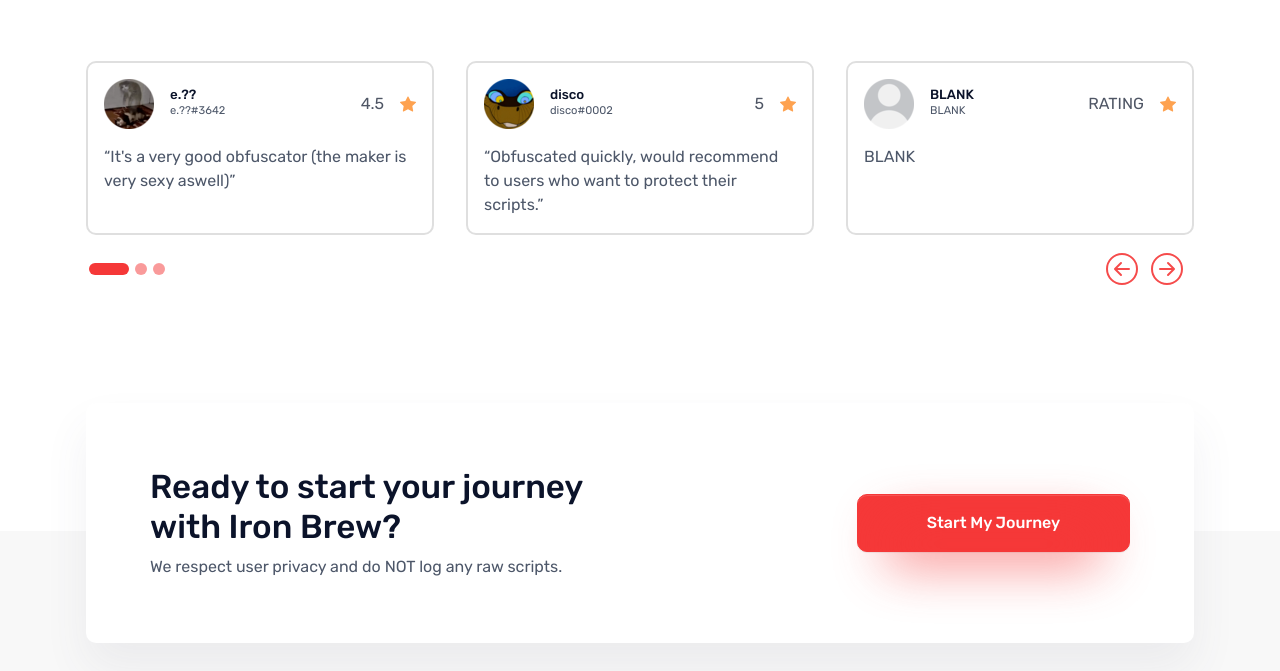
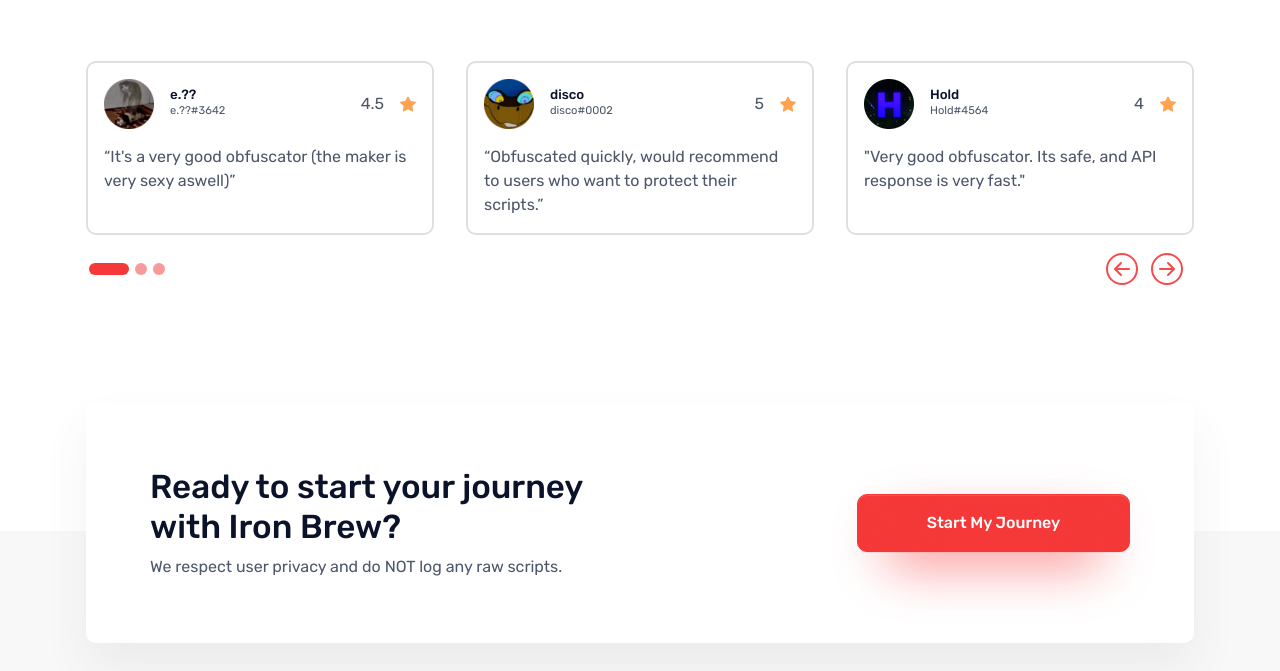
Before and after one commit to VerbalCheats/testilusxyz, a plain HTML site: page ironbrew.html in a window 1280 px wide. Shown: the part 2995-3666 px from the top of the page. Drawn offline with Linux system fonts and the light colour scheme.

```diff
--- a/ironbrew.html
+++ b/ironbrew.html
@@ -264,19 +264,19 @@
                 <div class="card h-100">
                   <div class="card-body">
                     <div class="d-flex justify-content-between align-items-center">
-                      <div class="d-flex align-items-center"><img class="img-fluid" src="assets/img/gallery/blank.png" alt="" />
+                      <div class="d-flex align-items-center"><img class="img-fluid" src="assets/img/gallery/hold.png" alt="" />
                         <div class="flex-1 ms-3">
-                          <h6 class="mb-0 fs--1 text-1000 fw-medium">BLANK</h6>
-                          <p class="fs--2 fw-normal mb-0">BLANK</p>
+                          <h6 class="mb-0 fs--1 text-1000 fw-medium">Hold</h6>
+                          <p class="fs--2 fw-normal mb-0">Hold#4564</p>
                         </div>
                       </div>
-                      <div class="d-flex align-items-center"><span class="text-900 me-3">RATING</span>
+                      <div class="d-flex align-items-center"><span class="text-900 me-3">4</span>
                         <svg class="bi bi-star-fill" xmlns="http://www.w3.org/2000/svg" width="16" height="16" fill="#FEA250" viewBox="0 0 16 16">
                           <path d="M3.612 15.443c-.386.198-.824-.149-.746-.592l.83-4.73L.173 6.765c-.329-.314-.158-.888.283-.95l4.898-.696L7.538.792c.197-.39.73-.39.927 0l2.184 4.327 4.898.696c.441.062.612.636.283.95l-3.523 3.356.83 4.73c.078.443-.36.79-.746.592L8 13.187l-4.389 2.256z"> </path>
                         </svg>
                       </div>
                     </div>
-                    <p class="card-text pt-3">BLANK</p>
+                    <p class="card-text pt-3">"Very good obfuscator. Its safe, and API response is very fast."</p>
                   </div>
                 </div>
               </div>
```
Also changed, not shown: assets/img/gallery/hold.png (added).
